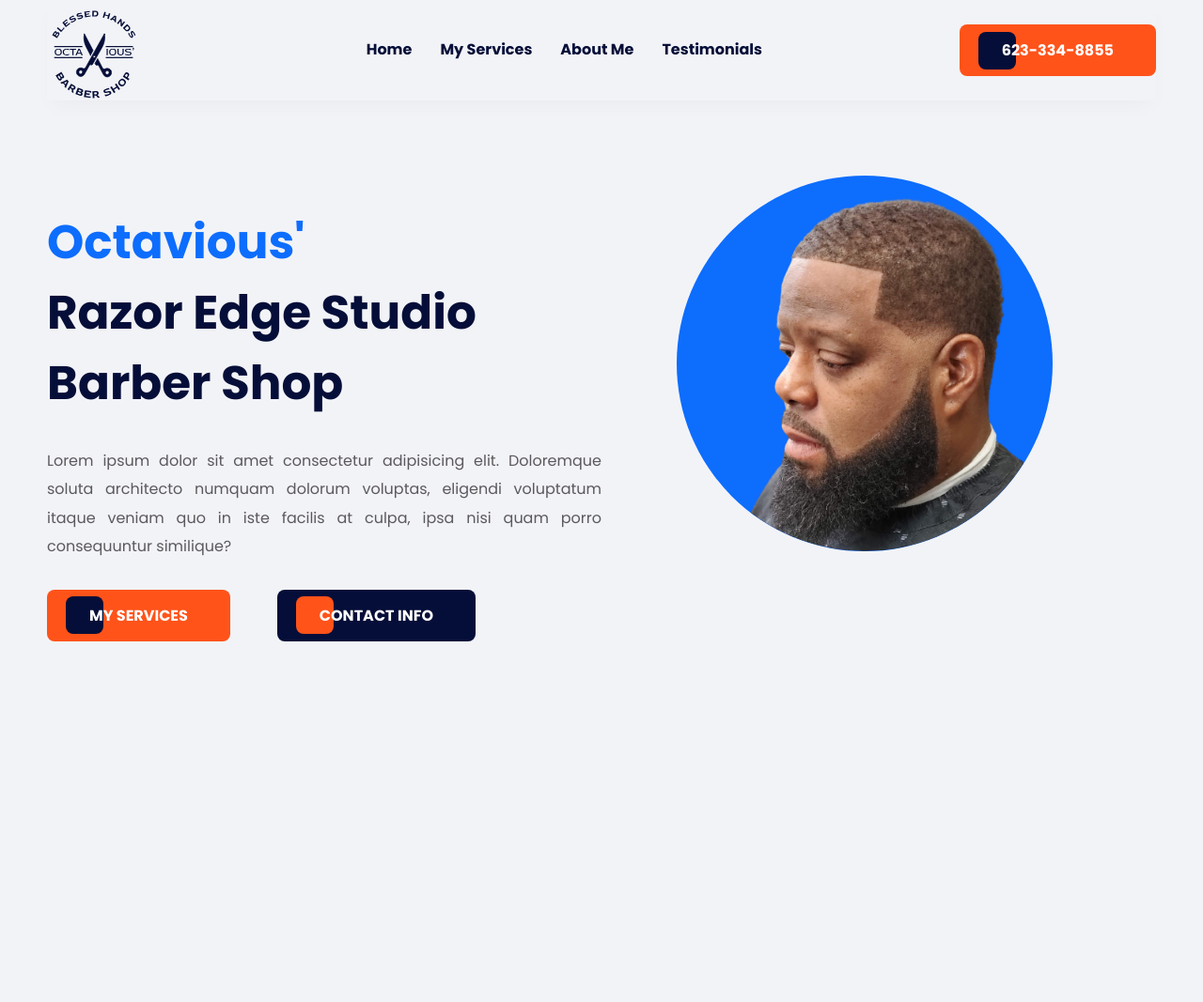
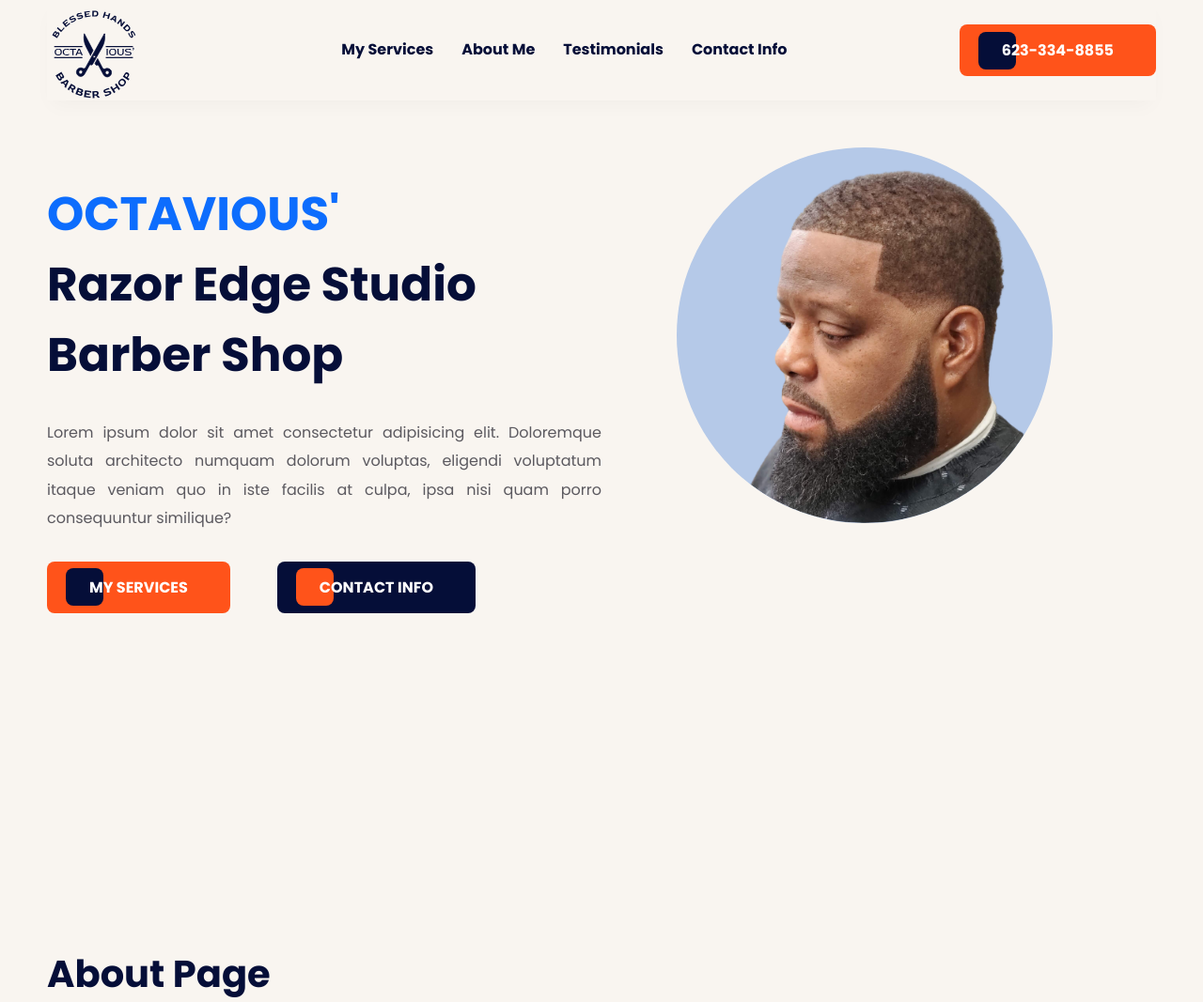
Before and after one commit to ChristianWare/Blessed-Hands, a Next.js app: page / in a window 1280 px wide. Shown: the whole page at 94% size. Before the commit the page ends 987 px from the top, so only its background shows below. Built offline with nearby package versions, Linux system fonts and the light colour scheme.

Commit message:
background/nav update

```diff
--- /dev/null
+++ b/components/About.js
@@ -0,0 +1,11 @@
+import styles from '../styles/About.module.css'
+
+function About() {
+    return (
+        <div>
+            <h1>About Page</h1>
+        </div>
+    )
+}
+
+export default About
--- a/components/Navbar.js
+++ b/components/Navbar.js
@@ -33,11 +33,6 @@ function Navbar() {
         >
           <li className={styles.navItem}>
             <Link href='/'>
-              <a onClick={openMenu}>Home</a>
-            </Link>
-          </li>
-          <li className={styles.navItem}>
-            <Link href='/'>
               <a onClick={openMenu}>My Services</a>
             </Link>
           </li>
@@ -49,6 +44,11 @@ function Navbar() {
           <li className={styles.navItem}>
             <Link href='/'>
               <a onClick={openMenu}>Testimonials</a>
+            </Link>
+          </li>
+          <li className={styles.navItem}>
+            <Link href='/'>
+              <a onClick={openMenu}>Contact Info</a>
             </Link>
           </li>
           <li className={styles.contactBtnMBL}>
--- a/pages/index.js
+++ b/pages/index.js
@@ -1,8 +1,7 @@
 import Head from "next/head";
-import Hero from "../components/Hero";
+import About from "../components/About";
 import Homearea from "../components/Homearea";
 import Navbar from "../components/Navbar";
-import RotatingImage from "../components/RotatingImage";
 import styles from "../styles/Home.module.css";
 
 export default function Home() {
@@ -14,9 +13,8 @@ export default function Home() {
         <link rel='icon' href='/favicon.ico' />
       </Head>
       <Navbar />
-      {/* <Hero /> */}
-      {/* <RotatingImage /> */}
       <Homearea />
+      <About />
     </div>
   );
 }
--- a/styles/Homearea.module.css
+++ b/styles/Homearea.module.css
@@ -1,6 +1,8 @@
 .homeContainer {
     height: 100vh;
-    margin-top: 10vh;
+    margin-top: 5rem;
+    margin-bottom: 5rem;
+    /* background-color: antiquewhite; */
 }
 
 .container {
@@ -20,6 +22,7 @@
 
 .name{
     color: var(--blueCrayola);
+    text-transform: uppercase;
 }
 
 .comapnyName {
@@ -51,5 +54,5 @@
 .test {
     /* border: 10px solid var(--blueCrayola); */
     border-radius: 50%;
-    background-color: var(--blueCrayola);
+    background-color: var(--blueCrayola2);
 }
--- a/styles/globals.css
+++ b/styles/globals.css
@@ -9,8 +9,10 @@
   --lightGray: #cccccc;
   --sonicSilver: #787878;
   --blueCrayola: #0d6dfd;
+  --blueCrayola2: #b5c9e8;
   --lightBlue: #f2f3f7;
   --lightFontColor: #5b595f;
+  --white: rgb(249, 245, 240);
 }
 
 * {
@@ -34,6 +36,7 @@ html {
 
 body {
   font-size: 1.6rem;
+  background-color: var(--white);
 }
 
 a {
```
Also changed, not shown: styles/About.module.css (added).
